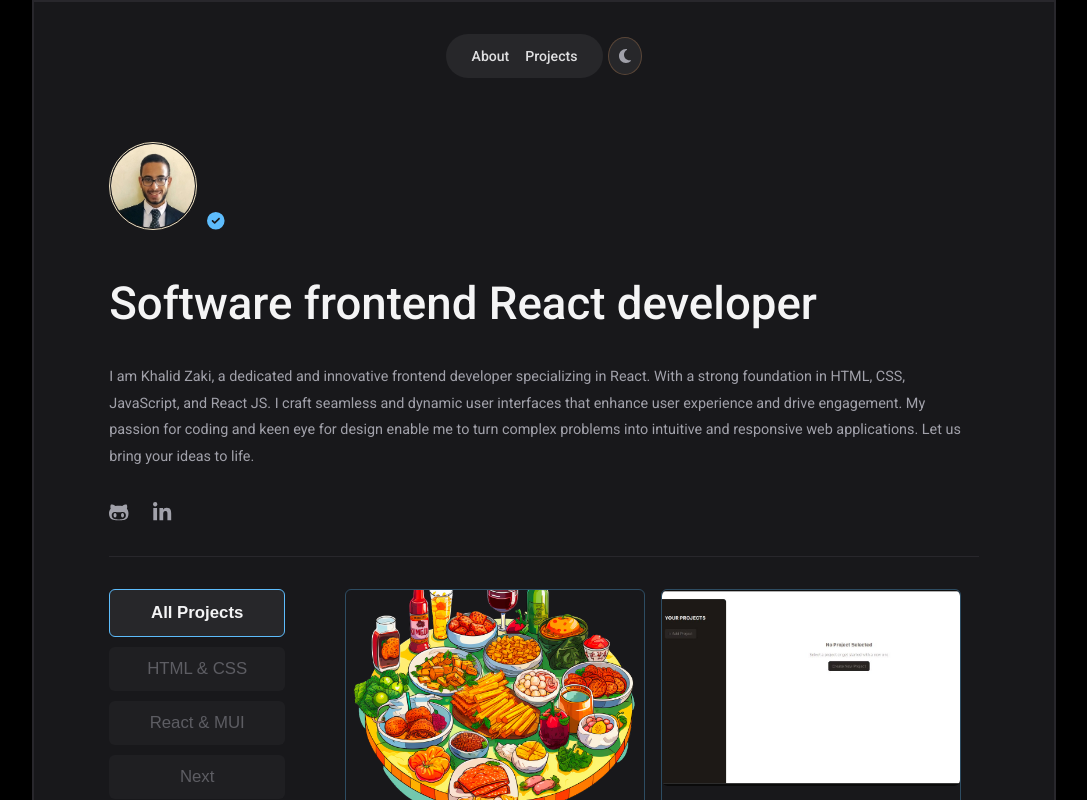
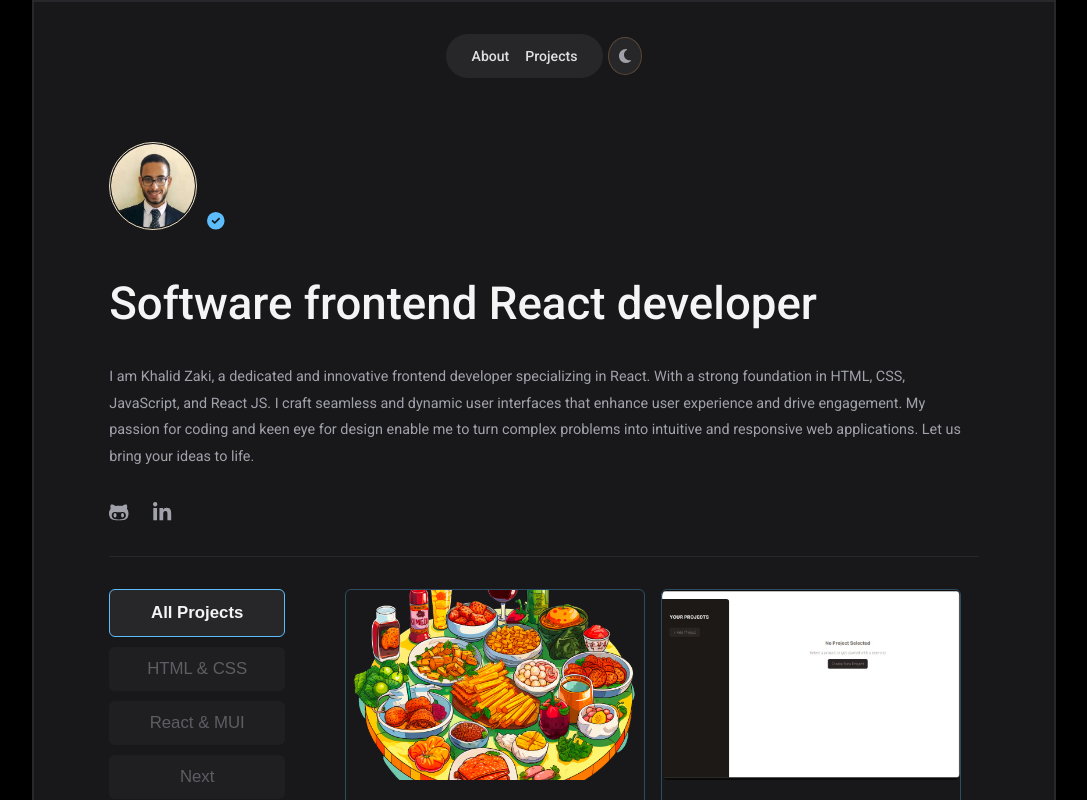
Before and after one commit to Eng-Khalid-Zaki/portfolio, a React (Vite) app: page / in a window 1280 px wide. Shown: the top 800 px of the page, without its empty margins (96-1183 px from the left). Built offline with nearby package versions, Linux system fonts and the light colour scheme.

Commit message:
Modify: Styels for Projects images

```diff
--- a/src/components/projects/projects.css
+++ b/src/components/projects/projects.css
@@ -88,7 +88,7 @@
 
 .projects > .projects-content > .project > img {
   width: 100%;
-  height: 210px;
+  height: 190px;
   object-fit: cover;
   border-radius: 6px;
 }
```
